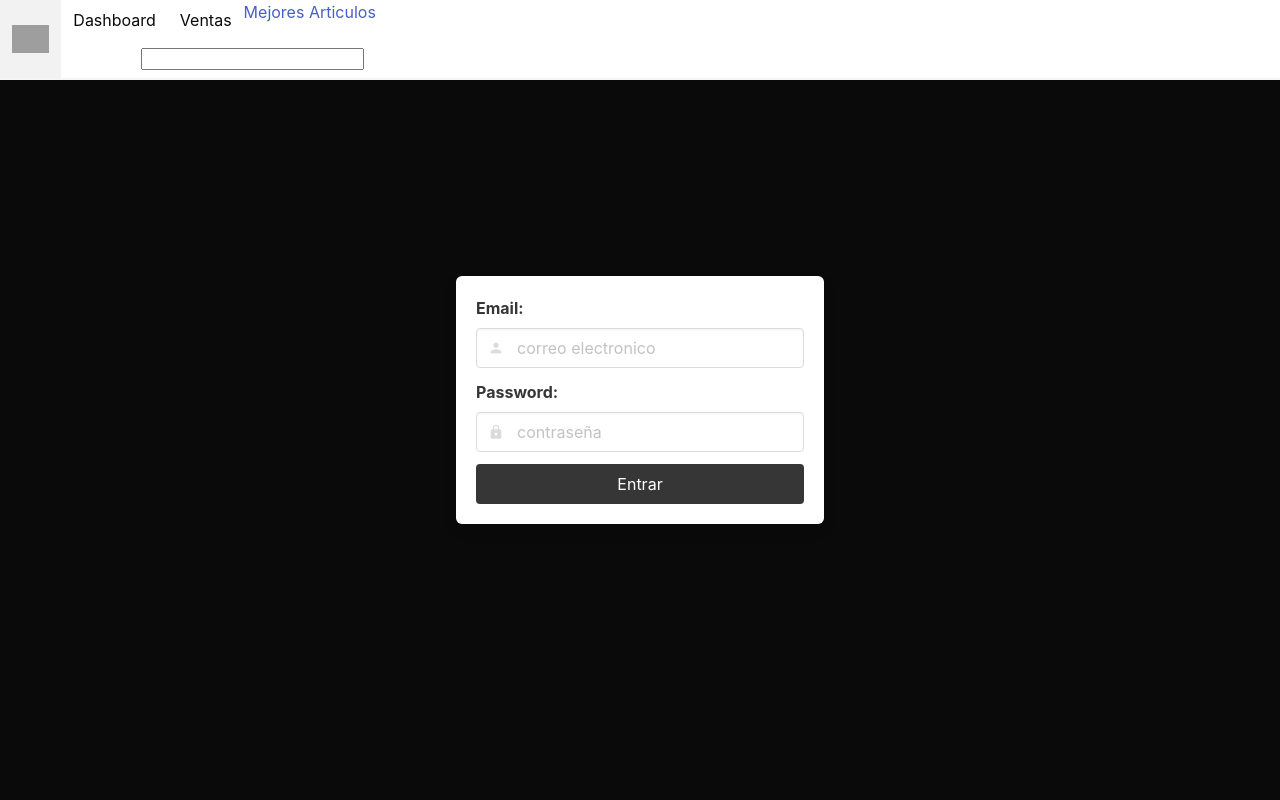
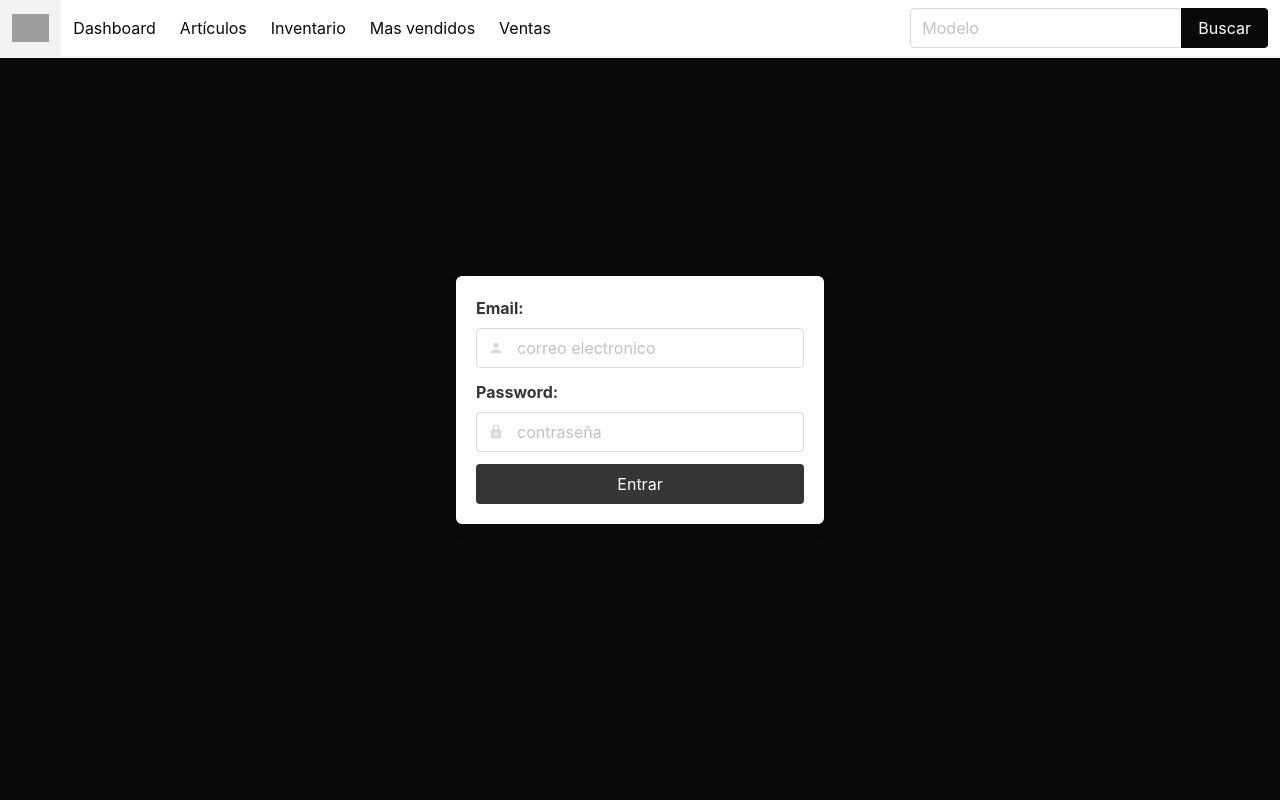
Before and after one commit to mrg0809/sfinventarios, a FastAPI app: page / in a window 1280 px wide. Run offline with FastAPI, Linux system fonts and the light colour scheme; some libraries are stand-ins or nearby versions; grey boxes are pictures that could not be loaded.

Commit message:
added conditions to sql query, fixed navbar, request model, df without decimals

```diff
--- a/main.py
+++ b/main.py
@@ -12,8 +12,9 @@ def index(request: Request):
     context = {'request': request}
     return templates.TemplateResponse("index.html", context)
 
-@app.get('/existencias/{modelo}', response_class=HTMLResponse)
-def existencias(request: Request, modelo):
+@app.get('/existencias/', response_class=HTMLResponse)
+def existencias(request: Request):
+    modelo = dict(request.query_params.items()).get('modelo').upper()
     existencias = tabla_existencias(modelo)
     data = get_model_data(modelo)
     return templates.TemplateResponse("existencias.html", {"request":request, "existencias":existencias, "modelo":modelo, "data":data})
--- a/model/handle_db.py
+++ b/model/handle_db.py
@@ -1,7 +1,7 @@
 import mysql.connector
 from mysql.connector import errorcode
 import pandas as pd
-import math
+import numpy as np
 
 class HandleDB():
     def __init__(self):
@@ -32,7 +32,7 @@ class HandleDB():
             return 'NOT FOUND'
 
     def get_existencias(self, model):
-        self._cur.execute("SELECT Tienda, Talla, Existencia FROM existencias WHERE Modelo = '{}'".format(model))
+        self._cur.execute("SELECT Tienda, Talla, Existencia FROM existencias WHERE Modelo = '{}' AND Tienda IN {}".format(model, tiendastransito))
         data = self._cur.fetchall()
         return data
 
@@ -47,6 +47,49 @@ class HandleDB():
 
 db = HandleDB()
 
+tiendas = ('1101 BODEGA TIJUANA SPORTS FAN',
+           '1203 RIO 3',
+           '1205 MACROPLAZA',
+           '1207 MACROPLAZA 2',
+           '1211 PALMAS',
+           '1213 SENDEROS TIJUANA I EVF',
+           '1215 SENDEROS TIJUANA II SPF',
+           '1219 MEXICALI 1',
+           '1221 MEXICALI 2',
+           '1225 ENSENADA 1',
+           '1227 ENSENADA 2',
+           '1229 ENSENADA 3',
+           '3203 GRAN PATIO EVF',
+           '4203 FLORIDA 22 CDMX')
+
+tiendastransito = ( '1101 BODEGA TIJUANA SPORTS FAN',
+                    '1102 TRANSITO BODEGA TIJUANA SPORTSFAN',
+                    '1203 RIO 3',
+                    '1204 TRANSITO RIO 3',
+                    '1205 MACROPLAZA',
+                    '1206 TRANSITO MACROPLAZA',
+                    '1207 MACROPLAZA 2',
+                    '1208 TRANSITO MACROPLAZA 2',
+                    '1211 PALMAS',
+                    '1212 TRANSITO PALMAS',
+                    '1213 SENDEROS TIJUANA I EVF',
+                    '1214 TRNASITO SENDEROS TIJUANA'
+                    '1215 SENDEROS TIJUANA II SPF',
+                    '1216 TRANSITO SENDEROS TIJUANA 2',
+                    '1219 MEXICALI 1',
+                    '1220 TRANSITO MEXICALI 1',
+                    '1221 MEXICALI 2',
+                    '1222 TRANSITO MEXICALI 2',
+                    '1225 ENSENADA 1',
+                    '1226 TRANSITO ENSENADA 1',
+                    '1227 ENSENADA 2',
+                    '1228 TRANSITO ENSENADA 2',
+                    '1229 ENSENADA 3',
+                    '1230 TRANSITO ENSENADA 3',
+                    '3203 GRAN PATIO EVF',
+                    '3204 TRANSITO GRAN PATIO EVF',
+                    '4203 FLORIDA 22 CDMX',
+                    '4204 TRANSITO FLORIDA 22 CDMX')
 
 def tabla_existencias(modelo):
     if db.get_existencias(modelo) == []:
@@ -59,8 +102,9 @@ def tabla_existencias(modelo):
         df["EXISTENCIA"] = df["EXISTENCIA"].astype(float)
         df = df.pivot(index="TIENDA", columns="TALLA", values="EXISTENCIA").fillna(0)
         df.loc['TOTAL',:] = df.sum(axis=0)
-        df.loc[:,'TOTAL'] = df.sum(axis=1)
-        return df
+        df.loc[:,'T'] = df.sum(axis=1)
+        df2 = df.astype(np.int64)
+        return df2
     except Exception as e:
         return 'NOT FOUND'
 
--- a/templates/components/header.html
+++ b/templates/components/header.html
@@ -3,45 +3,39 @@
 
     <nav class="navbar is-white has-shadow is-fixed-top" role="navigation" aria-label="main navigation">
         <div class="navbar-brand">
-          <a class="navbar-item">
-            <img src="https://cdn.shopify.com/s/files/1/0284/3046/7144/files/Logo_SF_180x.png?v=1589620799" alt="carritoimg"></img>
+          <a class="navbar-item" href="http://www.sportsfan.com.mx">
+            <img src="https://cdn.shopify.com/s/files/1/0284/3046/7144/files/Logo_SF_180x.png?v=1589620799" alt="logoimg"></img>
           </a>
+          <a role="button" class="navbar-burger" aria-label="menu" aria-expanded="false" data-target="navbarBasicExample">
             <span aria-hidden="true"></span>
             <span aria-hidden="true"></span>
             <span aria-hidden="true"></span>
           </a>
         </div>
 
-        <div id="navbarBasicExample is-center">
-        <div class="navbar-start">
-                <a class="navbar-item">Dashboard</a>
-                <a class="navbar-item">Ventas</a>
-                <div class="navbar-item has-dropdown is-hoverable">
-                  <a class="navbar-a">Mejores Articulos</a>
-                  <div class="navbar-dropdown">
-                    <a class="navbar-item">Total</a>
-                    <a class="navbar-item">Rio 3</a>
-                    <a class="navbar-item">Macroplaza</a>
-                    <a class="navbar-item">Macroplaza 2</a>
-                    <a class="navbar-item">Palmas</a>
-                    <a class="navbar-item">Senderos EVF</a>
-                    <a class="navbar-item">Senderos SF</a>
-                    <a class="navbar-item">Ensenada 1</a>
-                    <a class="navbar-item">Ensenada 2</a>
-                    <a class="navbar-item">Ensenada 3</a>
-                    <a class="navbar-item">Mexicali 1</a>
-                    <a class="navbar-item">Mexicali 2</a>
-                    <a class="navbar-item">Las Torres</a>
-                    <a class="navbar-item">Gran Patio</a>
-                  </div>
+        <div class="navbar-menu is-center">
+          <div class="navbar-start">
+              <a class="navbar-item">Dashboard</a>
+              <a class="navbar-item">Artículos</a>
+              <a class="navbar-item">Inventario</a>
+              <a class="navbar-item">Mas vendidos</a>
+              <a class="navbar-item">Ventas</a>
+          </div>
 
-                </div>
-
-              </div>
+        </div>
 
               <div class="navbar-end">
                   <div class="navbar-item">
-                      <Input />
+                    <form action="/existencias/">
+                      <div class="field has-addons">
+                          <div class="control">
+                              <input class="input" type="text" placeholder="Modelo" name="modelo">
+                          </div>
+                          <div class="control">
+                              <button type="submit" class="button is-black">Buscar</button>
+                          </div>
+                      </div>
+                  </form>
                   </div>
 
               </div>
--- a/templates/existencias.html
+++ b/templates/existencias.html
@@ -3,7 +3,8 @@
 {% block title %}Home{% endblock %}
 {% block content %}
     <div>
-        <article class="message is-dark is-large">
+        <br><br>
+        <article class="message is-dark is-large mt-2">
             <div class="message-header">
                 <h1 class="title has-text-white"><strong>{{modelo}}</strong></h1>
             </div>
@@ -16,7 +17,7 @@
 
             <div class="column">
                 <div class="has-text-centered">
-                    <img src = http://sfan.ddns.net:2090/SF/{{modelo}}.jpg width=350 height=350 alt='imagen articulo'/>
+                    <img src = http://sfan.ddns.net:2090/SF/{{modelo}}.jpg width=300 height=300 alt='imagen articulo'/>
                 </div>
                 <hr>
                 <p class="subtitle is-4 has-text-info ml-6"><strong>Precio Público:</strong> ${{data.precio}}<br></p>
```
